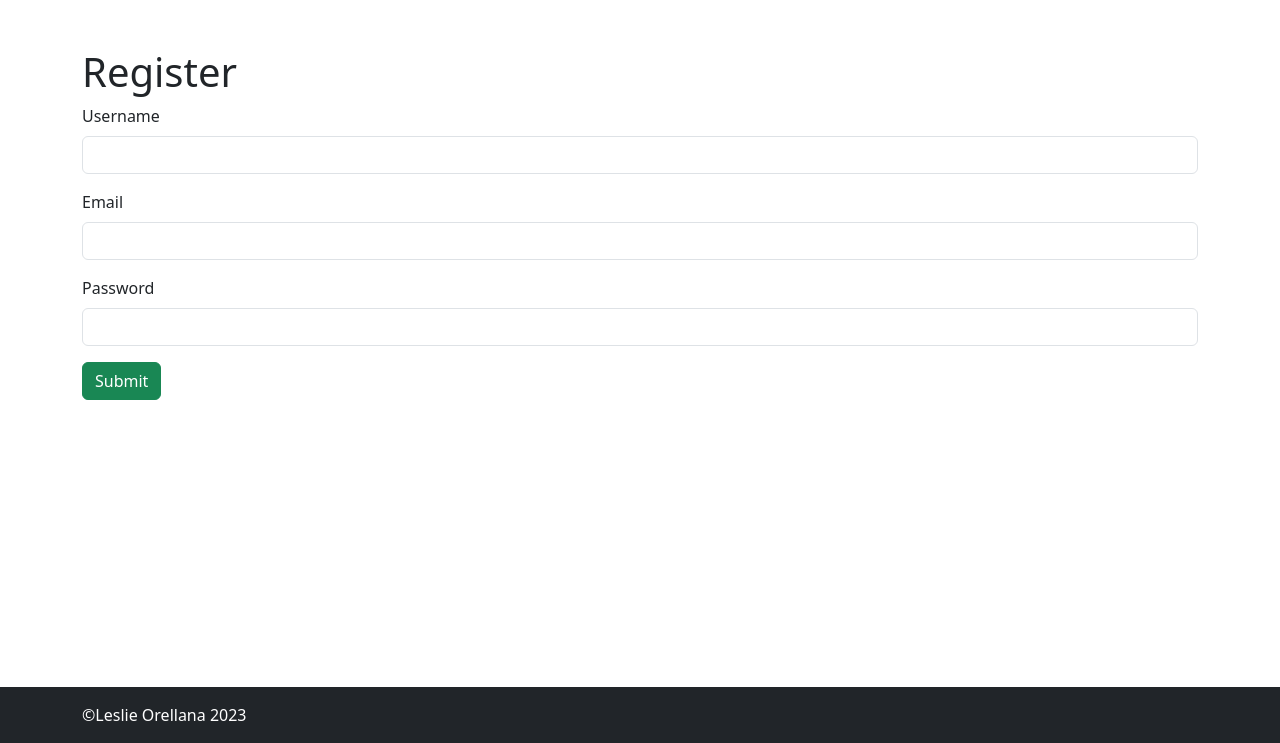
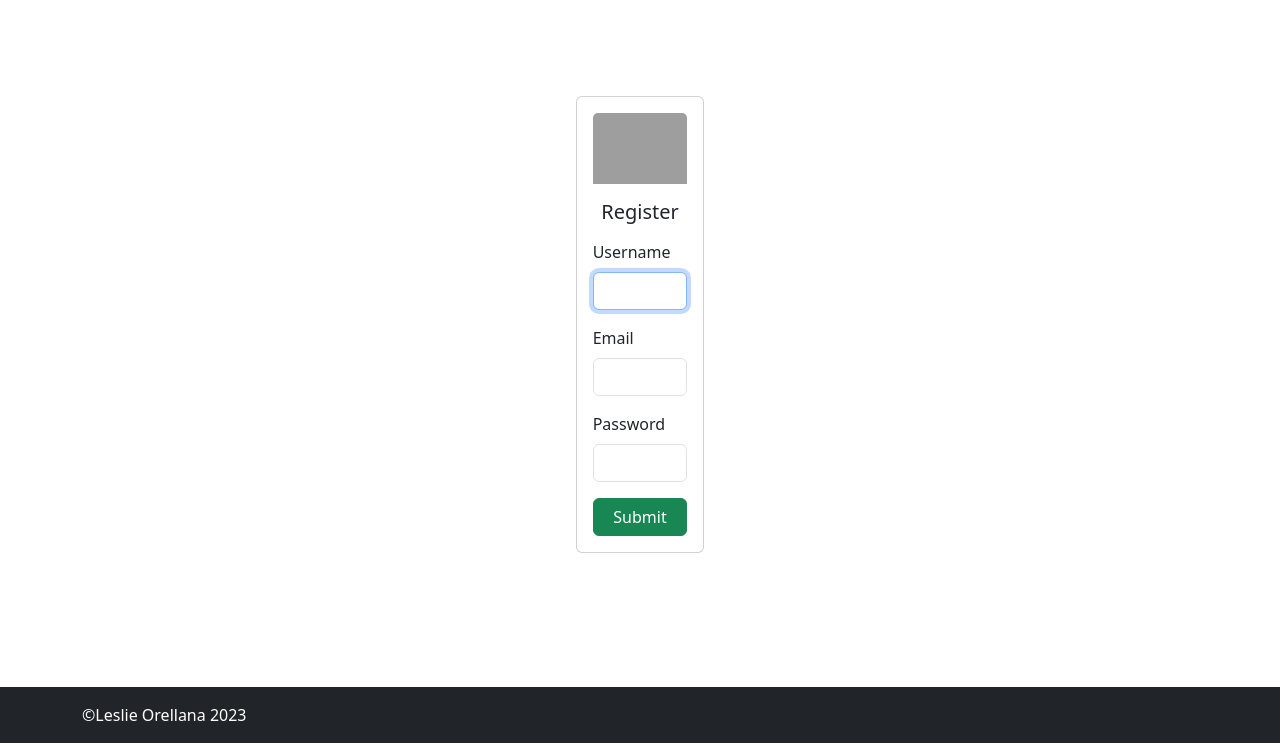
Before and after one commit to lesore0789/codingblog, a Node server app: page /register in a window 1280 px wide. Shown: the part 57-800 px from the top of the page. Run offline with Node 20, Linux system fonts and the light colour scheme; some libraries are stand-ins or nearby versions; grey boxes are pictures that could not be loaded.

Commit message:
Reinstalled missing packages and restylized register form

```diff
--- a/package.json
+++ b/package.json
@@ -10,6 +10,7 @@
   "author": "",
   "license": "ISC",
   "dependencies": {
+    "cloudinary": "^1.40.0",
     "connect-flash": "^0.1.1",
     "dotenv": "^16.3.1",
     "ejs": "^3.1.9",
@@ -21,6 +22,7 @@
     "method-override": "^3.0.0",
     "mongoose": "^7.4.0",
     "multer": "^1.4.5-lts.1",
+    "multer-storage-cloudinary": "^4.0.0",
     "passport": "^0.6.0",
     "passport-local": "^1.0.0",
     "passport-local-mongoose": "^8.0.0"
--- a/views/users/register.ejs
+++ b/views/users/register.ejs
@@ -1,9 +1,15 @@
 <% layout('layouts/boilerplate') %>
-<h1>Register</h1>
+<div class="container d-flex justify-content-center align-items-center mt-5 mb-3">
+  <div class="row">
+    <div class="col-md-6 offset-md-3 col-xl-4 offset-xl-4">
+      <div class="card">
+        <div class="card-body">
+          <img src="https://c4.wallpaperflare.com/wallpaper/244/9/297/html-programming-code-blue-wallpaper-preview.jpg" alt="" class="card-img-top">
+          <h5 class="card-title text-center mt-3 mb-3">Register</h5>
           <form action="/register" method="POST" class="validated-form" novalidate>
             <div class="mb-3">
               <label class="form-label" for="username">Username</label>
-    <input class="form-control" type="text" id="username" name="username" required>
+              <input class="form-control" type="text" id="username" name="username" autofocus required>
               <div class="valid-feedback">
                 Looks good!
               </div>
@@ -22,5 +28,12 @@
                 Looks good!
               </div>
             </div>
+            <div class="d-grid gap-2">
             <button class="btn btn-success">Submit</button>
+            </div>
           </form>
+        </div>
+      </div>
+    </div>
+  </div>
+</div>
```
Also changed, not shown: 1 other file. Lines whose indentation alone changed are shown as unchanged.
